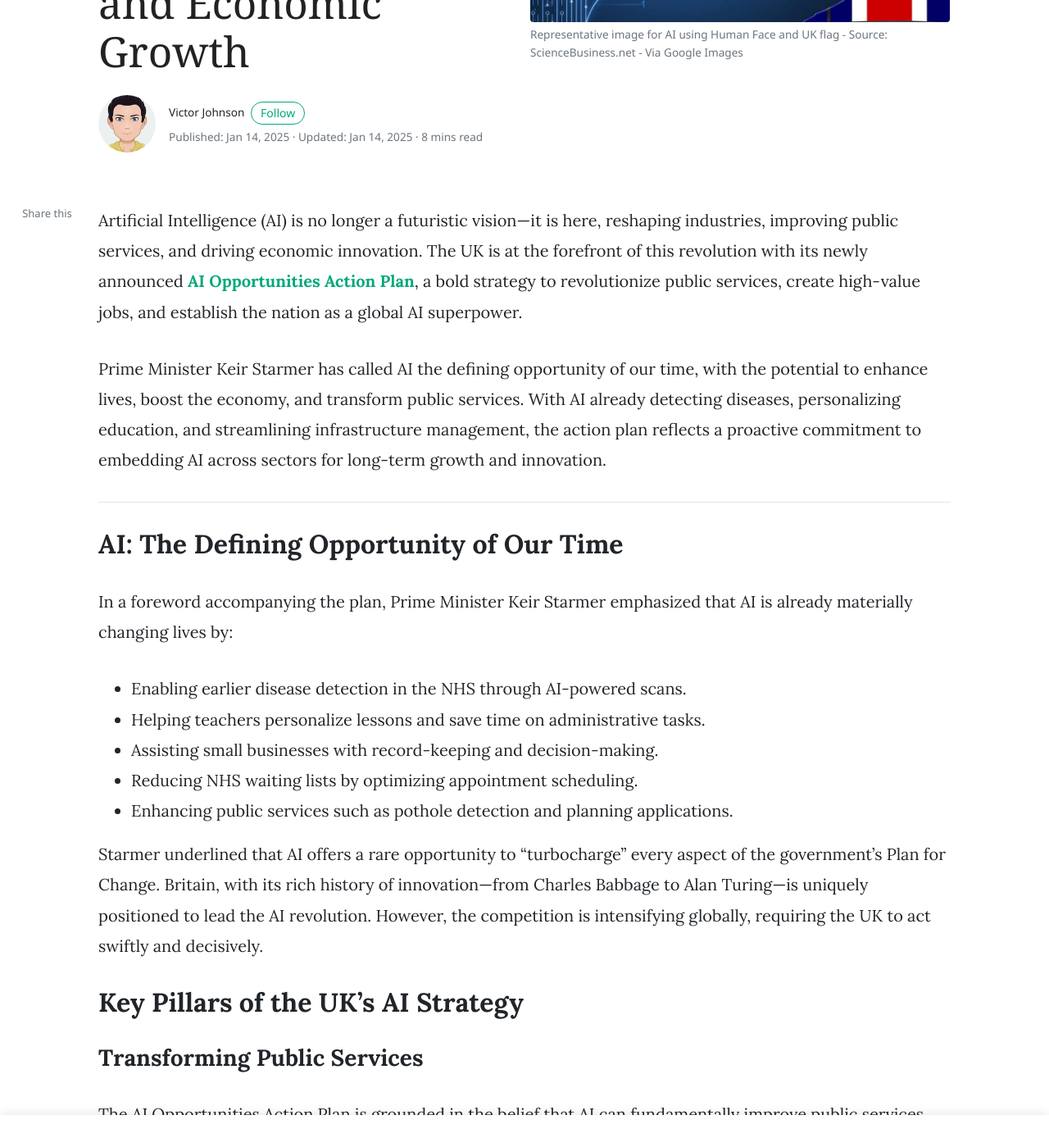
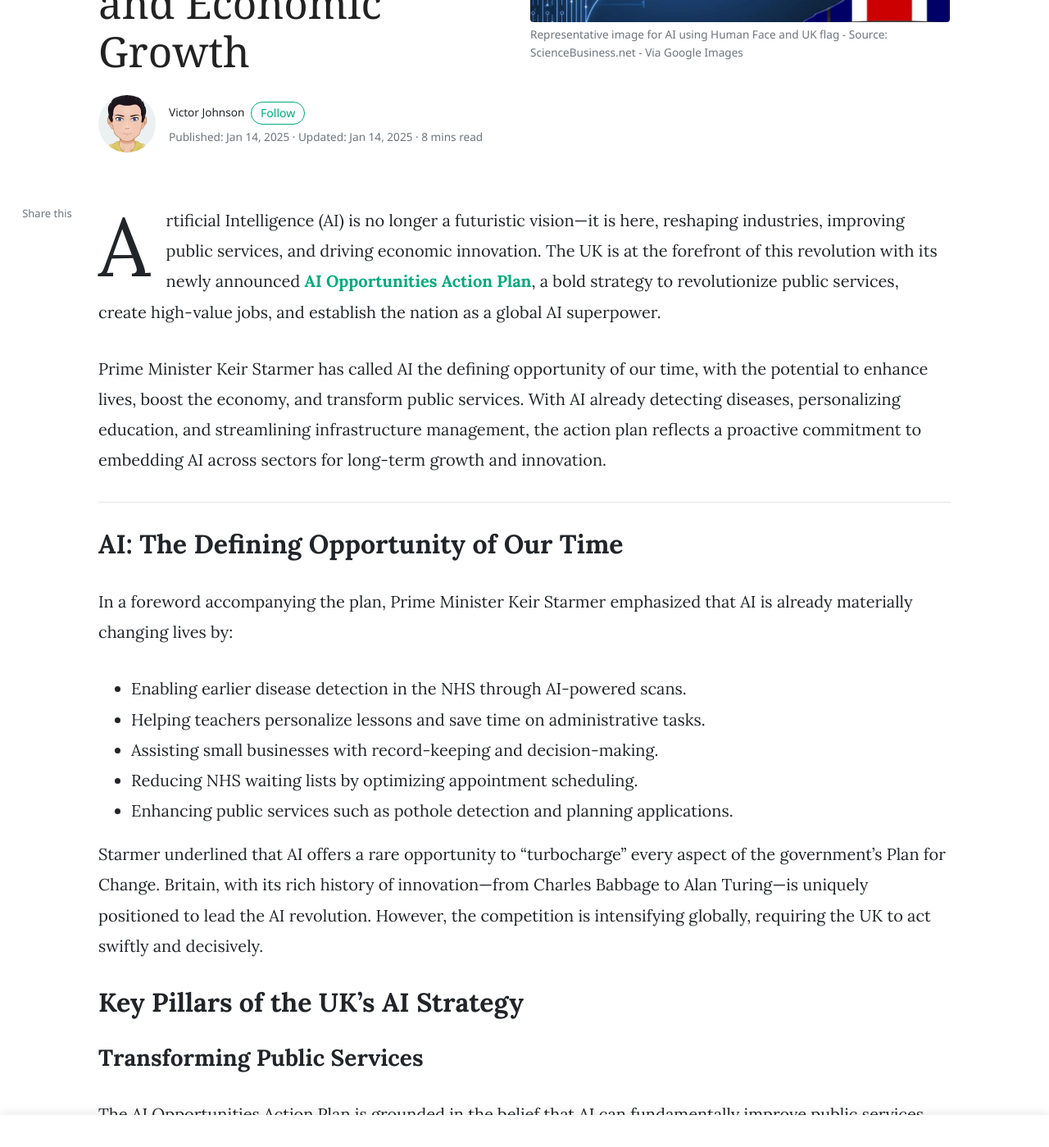
Before and after one commit to victorjohnsonk/blog, a Jekyll site: the page built from _posts/2025/01/2025-01-14-Transforming the UK with Artificial Intelligence - A Plan for Public Services and Economic Growth.md, in a window 1280 px wide and 1400 px high, scrolled down 427 px. Shown: the whole window at 82% size. Built offline with Jekyll 4.4.1, drawn with Linux system fonts in a browser that asks for light colours; nearby versions of some CDN libraries; comment, search, counter and statistics services are not loaded.

Commit message:
Refactor CSS comments and clean up styles
Updated CSS comments for clarity and removed unnecessary styles.

```diff
--- a/_layouts/post.html
+++ b/_layouts/post.html
@@ -134,44 +134,28 @@
 
 <!-- =====================================================
      ARTICLE LAYOUT CSS
+     Preserves original drop-cap styling
 ===================================================== -->
 
 <style>
 
-/* Article container matches header container */
+/* Match article body container with header */
 .article-body-container {
     position: relative;
 }
 
-/* Main article row */
+/* Position share sidebar independently */
 .post-content-layout {
     position: relative;
 }
 
-/* Article occupies available width */
+/* Allow article to use its full Bootstrap column width */
 .post-article-column {
     min-width: 0;
 }
 
-/* Prevent unwanted left indentation */
-.post-article-column .article-post {
-    margin-left: 0;
-    padding-left: 0;
-}
-
-/* Drop cap alignment */
-.post-article-column .article-post > p:first-of-type {
-    margin-left: 0;
-    padding-left: 0;
-}
-
-.post-article-column .article-post > p:first-of-type::first-letter {
-    margin-left: 0;
-}
-
 /* =====================================================
    LARGE DESKTOP
-   Share buttons further left of article
 ===================================================== */
 
 @media (min-width: 1400px) {
```
Also changed, not shown: other parts of _layouts/post.html (+1 -0 lines).
